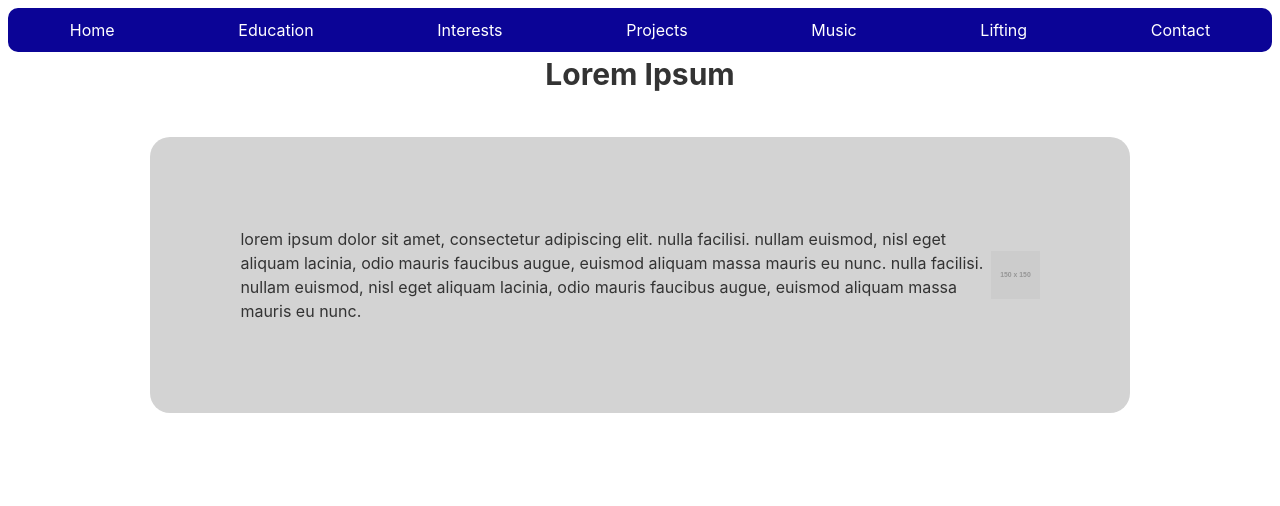
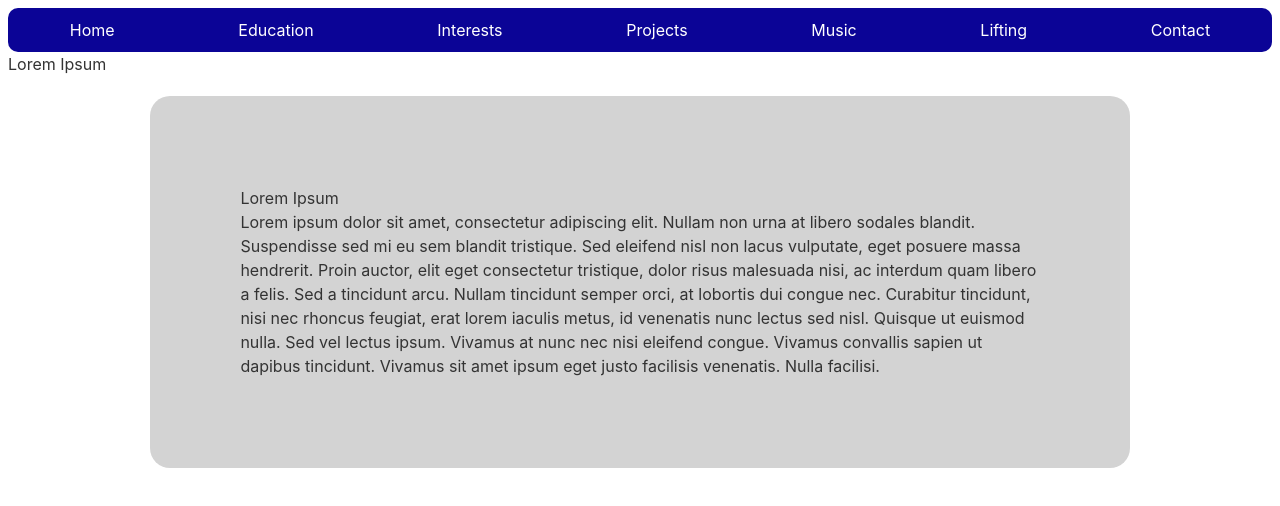
Before and after one commit to kjagannath3/personal_website, a Svelte app in the folder svelte-app/: page /lifting in a window 1280 px wide. Shown: the top 506 px of the page. Built offline with nearby package versions, Linux system fonts and the light colour scheme.

Commit message:
finalised

```diff
--- a/svelte-app/src/Contact.svelte
+++ b/svelte-app/src/Contact.svelte
@@ -4,22 +4,23 @@
 
 <Navbar />
 <p class="content-title">Lorem Ipsum</p>
+
 <div class="content">
-    <div class="text-picture-container">
+    <div class ="text-picture-container">
         <div class="text-container">
-            <p class="content-paragraph">
-                lorem ipsum dolor sit amet, consectetur adipiscing elit. nulla
-                facilisi. nullam euismod, nisl eget aliquam lacinia, odio
-                mauris faucibus augue, euismod aliquam massa mauris eu nunc.
-                nulla facilisi. nullam euismod, nisl eget aliquam lacinia,
-                odio mauris faucibus augue, euismod aliquam massa mauris eu
-                nunc.
+        <h2>Lorem Ipsum</h2>
+            <p>
+                Lorem ipsum dolor sit amet, consectetur adipiscing elit. Nullam non urna at libero sodales blandit.
+                Suspendisse sed mi eu sem blandit tristique. Sed eleifend nisl non lacus vulputate, eget posuere massa
+                hendrerit. Proin auctor, elit eget consectetur tristique, dolor risus malesuada nisi, ac interdum quam
+                libero a felis. Sed a tincidunt arcu. Nullam tincidunt semper orci, at lobortis dui congue nec. Curabitur
+                tincidunt, nisi nec rhoncus feugiat, erat lorem iaculis metus, id venenatis nunc lectus sed nisl. Quisque
+                ut euismod nulla. Sed vel lectus ipsum. Vivamus at nunc nec nisi eleifend congue. Vivamus convallis sapien
+                ut dapibus tincidunt. Vivamus sit amet ipsum eget justo facilisis venenatis. Nulla facilisi.
             </p>
         </div>
-        <div class="picture-container">
-            <img src="https://via.placeholder.com/150" alt="placeholder" />
-        </div>
     </div>
+
 </div>
 
 
--- a/svelte-app/src/Education.svelte
+++ b/svelte-app/src/Education.svelte
@@ -6,22 +6,23 @@
 <p class="content-title">Lorem Ipsum</p>
 
 <div class="content">
-    <div class="text-picture-container">
+    <div class ="text-picture-container">
         <div class="text-container">
-            <p class="content-paragraph">
-                lorem ipsum dolor sit amet, consectetur adipiscing elit. nulla
-                facilisi. nullam euismod, nisl eget aliquam lacinia, odio
-                mauris faucibus augue, euismod aliquam massa mauris eu nunc.
-                nulla facilisi. nullam euismod, nisl eget aliquam lacinia,
-                odio mauris faucibus augue, euismod aliquam massa mauris eu
-                nunc.
+        <h2>Lorem Ipsum</h2>
+            <p>
+                Lorem ipsum dolor sit amet, consectetur adipiscing elit. Nullam non urna at libero sodales blandit.
+                Suspendisse sed mi eu sem blandit tristique. Sed eleifend nisl non lacus vulputate, eget posuere massa
+                hendrerit. Proin auctor, elit eget consectetur tristique, dolor risus malesuada nisi, ac interdum quam
+                libero a felis. Sed a tincidunt arcu. Nullam tincidunt semper orci, at lobortis dui congue nec. Curabitur
+                tincidunt, nisi nec rhoncus feugiat, erat lorem iaculis metus, id venenatis nunc lectus sed nisl. Quisque
+                ut euismod nulla. Sed vel lectus ipsum. Vivamus at nunc nec nisi eleifend congue. Vivamus convallis sapien
+                ut dapibus tincidunt. Vivamus sit amet ipsum eget justo facilisis venenatis. Nulla facilisi.
             </p>
         </div>
-        <div class="picture-container">
-            <img src="https://via.placeholder.com/150" alt="placeholder" />
-        </div>
     </div>
+
 </div>
+
 
 
 
--- a/svelte-app/src/Interests.svelte
+++ b/svelte-app/src/Interests.svelte
@@ -6,21 +6,20 @@
 
 <Navbar />
 <p class="content-title">lorem ipsum</p>
-
 <div class="content">
-    <div class="text-picture-container">
+    <div class ="text-picture-container">
         <div class="text-container">
-            <p class="content-paragraph">
-                lorem ipsum dolor sit amet, consectetur adipiscing elit. nulla
-                facilisi. nullam euismod, nisl eget aliquam lacinia, odio
-                mauris faucibus augue, euismod aliquam massa mauris eu nunc.
-                nulla facilisi. nullam euismod, nisl eget aliquam lacinia,
-                odio mauris faucibus augue, euismod aliquam massa mauris eu
-                nunc.
+        <h2>Lorem Ipsum</h2>
+            <p>
+                Lorem ipsum dolor sit amet, consectetur adipiscing elit. Nullam non urna at libero sodales blandit.
+                Suspendisse sed mi eu sem blandit tristique. Sed eleifend nisl non lacus vulputate, eget posuere massa
+                hendrerit. Proin auctor, elit eget consectetur tristique, dolor risus malesuada nisi, ac interdum quam
+                libero a felis. Sed a tincidunt arcu. Nullam tincidunt semper orci, at lobortis dui congue nec. Curabitur
+                tincidunt, nisi nec rhoncus feugiat, erat lorem iaculis metus, id venenatis nunc lectus sed nisl. Quisque
+                ut euismod nulla. Sed vel lectus ipsum. Vivamus at nunc nec nisi eleifend congue. Vivamus convallis sapien
+                ut dapibus tincidunt. Vivamus sit amet ipsum eget justo facilisis venenatis. Nulla facilisi.
             </p>
         </div>
-        <div class="picture-container">
-            <img src="https://via.placeholder.com/150" alt="placeholder" />
-        </div>
     </div>
+
 </div>
--- a/svelte-app/src/Lifting.svelte
+++ b/svelte-app/src/Lifting.svelte
@@ -3,25 +3,26 @@
 </script>
 
 <Navbar />
-<p class="content-title">Lorem Ipsum</p>
-
+<p class="content-paragraph">Lorem Ipsum</p>
 <div class="content">
-    <div class="text-picture-container">
+    <div class ="text-picture-container">
         <div class="text-container">
-            <p class="content-paragraph">
-                lorem ipsum dolor sit amet, consectetur adipiscing elit. nulla
-                facilisi. nullam euismod, nisl eget aliquam lacinia, odio
-                mauris faucibus augue, euismod aliquam massa mauris eu nunc.
-                nulla facilisi. nullam euismod, nisl eget aliquam lacinia,
-                odio mauris faucibus augue, euismod aliquam massa mauris eu
-                nunc.
+        <h2>Lorem Ipsum</h2>
+            <p>
+                Lorem ipsum dolor sit amet, consectetur adipiscing elit. Nullam non urna at libero sodales blandit.
+                Suspendisse sed mi eu sem blandit tristique. Sed eleifend nisl non lacus vulputate, eget posuere massa
+                hendrerit. Proin auctor, elit eget consectetur tristique, dolor risus malesuada nisi, ac interdum quam
+                libero a felis. Sed a tincidunt arcu. Nullam tincidunt semper orci, at lobortis dui congue nec. Curabitur
+                tincidunt, nisi nec rhoncus feugiat, erat lorem iaculis metus, id venenatis nunc lectus sed nisl. Quisque
+                ut euismod nulla. Sed vel lectus ipsum. Vivamus at nunc nec nisi eleifend congue. Vivamus convallis sapien
+                ut dapibus tincidunt. Vivamus sit amet ipsum eget justo facilisis venenatis. Nulla facilisi.
             </p>
         </div>
-        <div class="picture-container">
-            <img src="https://via.placeholder.com/150" alt="placeholder" />
-        </div>
     </div>
+
 </div>
+
+
 
 
 
--- a/svelte-app/src/Music.svelte
+++ b/svelte-app/src/Music.svelte
@@ -5,22 +5,21 @@
 
 
 <Navbar />
-<p class="content-title">Lorem ipsum</p>
-
+<p class="content-title">lorem ipsum</p>
 <div class="content">
-    <div class="text-picture-container">
+    <div class ="text-picture-container">
         <div class="text-container">
-            <p class="content-paragraph">
-                lorem ipsum dolor sit amet, consectetur adipiscing elit. nulla
-                facilisi. nullam euismod, nisl eget aliquam lacinia, odio
-                mauris faucibus augue, euismod aliquam massa mauris eu nunc.
-                nulla facilisi. nullam euismod, nisl eget aliquam lacinia,
-                odio mauris faucibus augue, euismod aliquam massa mauris eu
-                nunc.
+        <h2>Lorem Ipsum</h2>
+            <p>
+                Lorem ipsum dolor sit amet, consectetur adipiscing elit. Nullam non urna at libero sodales blandit.
+                Suspendisse sed mi eu sem blandit tristique. Sed eleifend nisl non lacus vulputate, eget posuere massa
+                hendrerit. Proin auctor, elit eget consectetur tristique, dolor risus malesuada nisi, ac interdum quam
+                libero a felis. Sed a tincidunt arcu. Nullam tincidunt semper orci, at lobortis dui congue nec. Curabitur
+                tincidunt, nisi nec rhoncus feugiat, erat lorem iaculis metus, id venenatis nunc lectus sed nisl. Quisque
+                ut euismod nulla. Sed vel lectus ipsum. Vivamus at nunc nec nisi eleifend congue. Vivamus convallis sapien
+                ut dapibus tincidunt. Vivamus sit amet ipsum eget justo facilisis venenatis. Nulla facilisi.
             </p>
         </div>
-        <div class="picture-container">
-            <img src="https://via.placeholder.com/150" alt="placeholder" />
-        </div>
     </div>
+
 </div>
--- a/svelte-app/src/Navbar.svelte
+++ b/svelte-app/src/Navbar.svelte
@@ -37,6 +37,8 @@
         display: flex; /* Align buttons in a row */
         justify-content: space-around; /* Even space between buttons */
     }
-
+    .navbar a.active-link {
+    color: red; /* Change this to whatever color you want */
+    }
 
 </style>
--- a/svelte-app/src/Projects.svelte
+++ b/svelte-app/src/Projects.svelte
@@ -8,23 +8,25 @@
     Lorem Ipsum
 </p>
 <div class="content">
-    <div class="text-picture-container">
+    <div class ="text-picture-container">
         <div class="text-container">
-            <p class="content-paragraph">
-                Lorem ipsum dolor sit amet, consectetur adipiscing elit. Nulla
-                facilisi. Nullam euismod, nisl eget aliquam lacinia, odio
-                mauris faucibus augue, euismod aliquam massa mauris eu nunc.
-                Nulla facilisi. Nullam euismod, nisl eget aliquam lacinia,
-                odio mauris faucibus augue, euismod aliquam massa mauris eu
-                nunc.
+        <h2>Lorem Ipsum</h2>
+            <p>
+                Lorem ipsum dolor sit amet, consectetur adipiscing elit. Nullam non urna at libero sodales blandit.
+                Suspendisse sed mi eu sem blandit tristique. Sed eleifend nisl non lacus vulputate, eget posuere massa
+                hendrerit. Proin auctor, elit eget consectetur tristique, dolor risus malesuada nisi, ac interdum quam
+                libero a felis. Sed a tincidunt arcu. Nullam tincidunt semper orci, at lobortis dui congue nec. Curabitur
+                tincidunt, nisi nec rhoncus feugiat, erat lorem iaculis metus, id venenatis nunc lectus sed nisl. Quisque
+                ut euismod nulla. Sed vel lectus ipsum. Vivamus at nunc nec nisi eleifend congue. Vivamus convallis sapien
+                ut dapibus tincidunt. Vivamus sit amet ipsum eget justo facilisis venenatis. Nulla facilisi.
             </p>
-        </div>
-        <div class="picture-container">
-            <img src="https://via.placeholder.com/150" alt="placeholder" />
         </div>
     </div>
 
 </div>
+
+
+
 <style>
     .demos-title {
          text-align: center;
--- a/svelte-app/src/Resume.svelte
+++ b/svelte-app/src/Resume.svelte
@@ -5,24 +5,25 @@
 
 <Navbar />
 <p class="content-title">Lorem Ipsum</p>
-
 <div class="content">
-    <div class="text-picture-container">
+    <div class ="text-picture-container">
         <div class="text-container">
-            <p class="content-paragraph">
-                lorem ipsum dolor sit amet, consectetur adipiscing elit. nulla
-                facilisi. nullam euismod, nisl eget aliquam lacinia, odio
-                mauris faucibus augue, euismod aliquam massa mauris eu nunc.
-                nulla facilisi. nullam euismod, nisl eget aliquam lacinia,
-                odio mauris faucibus augue, euismod aliquam massa mauris eu
-                nunc.
+        <h2>Lorem Ipsum</h2>
+            <p>
+                Lorem ipsum dolor sit amet, consectetur adipiscing elit. Nullam non urna at libero sodales blandit.
+                Suspendisse sed mi eu sem blandit tristique. Sed eleifend nisl non lacus vulputate, eget posuere massa
+                hendrerit. Proin auctor, elit eget consectetur tristique, dolor risus malesuada nisi, ac interdum quam
+                libero a felis. Sed a tincidunt arcu. Nullam tincidunt semper orci, at lobortis dui congue nec. Curabitur
+                tincidunt, nisi nec rhoncus feugiat, erat lorem iaculis metus, id venenatis nunc lectus sed nisl. Quisque
+                ut euismod nulla. Sed vel lectus ipsum. Vivamus at nunc nec nisi eleifend congue. Vivamus convallis sapien
+                ut dapibus tincidunt. Vivamus sit amet ipsum eget justo facilisis venenatis. Nulla facilisi.
             </p>
         </div>
-        <div class="picture-container">
-            <img src="https://via.placeholder.com/150" alt="placeholder" />
-        </div>
     </div>
+
 </div>
+
+
 
 
 <style>
```
Also changed, not shown: svelte-app/public/global.css (+30 -5 lines).
